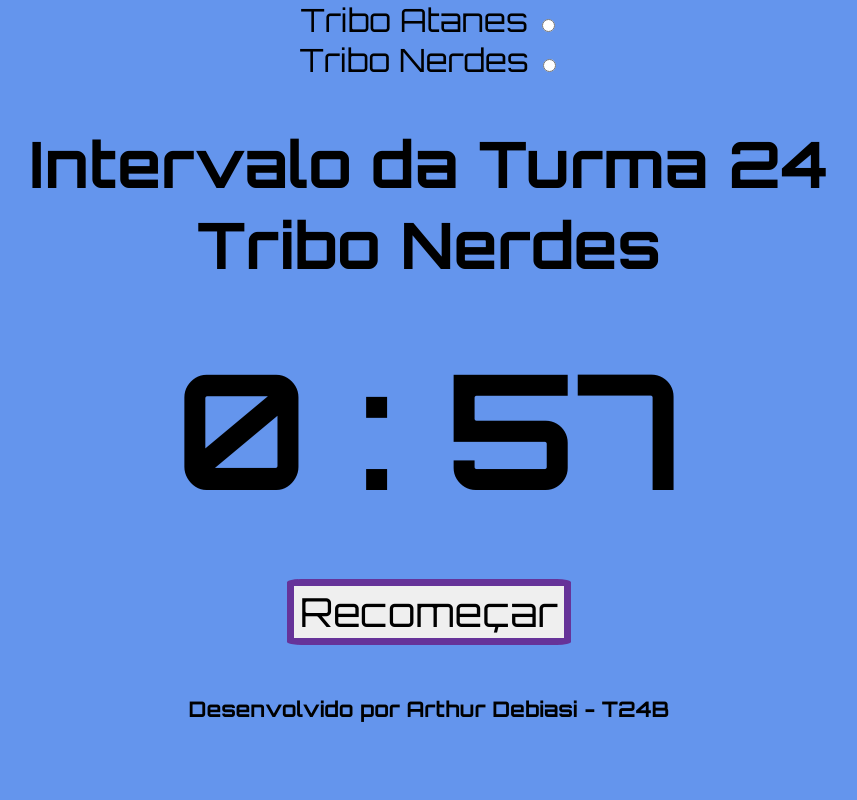
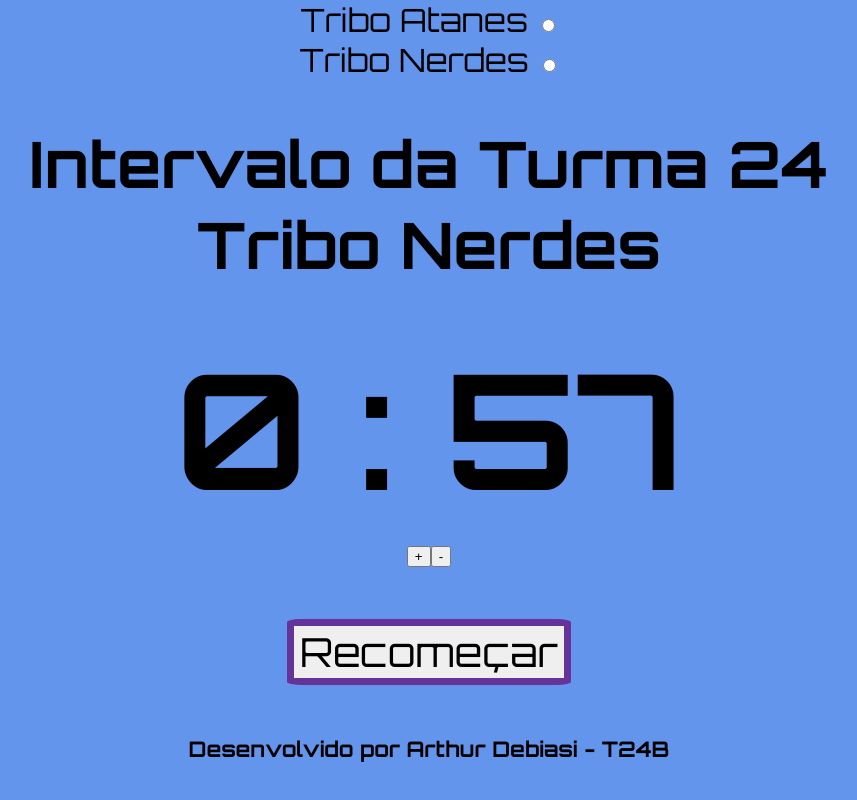
Before and after one commit to arthur-debiasi/countdowntimerNerdes, a React (Create React App) app: page / in a window 1280 px wide. Both pictures are taken after a click on the button "Começar". Shown: the top 800 px of the page, without its empty margins (211-1068 px from the left). Built offline with nearby package versions, Linux system fonts and the light colour scheme.

Commit message:
feat: botoes de volume e set state volume

```diff
--- a/src/App.jsx
+++ b/src/App.jsx
@@ -12,6 +12,7 @@ export default class App extends Component {
     seconds: 59,
     minutes: 1  ,
     timerId: 0,
+    volume: 1
   }
 
   handleChange = ({target: {name, value}}) => {
@@ -73,8 +74,22 @@ export default class App extends Component {
     // const audio = new Audio(ringer);
     // // audio.play();
   }
+
+  handleVolumeUp = () => {
+    this.setState(({volume}) => ({
+      volume: volume === 1 ? 1 : +(volume + 0.1).toFixed(2)
+    }));
+    console.log('+');
+  }
+
+  handleVolumeDown = () => {
+    this.setState(({volume}) => ({
+      volume: volume === 0 ? 0 : +(volume - 0.1).toFixed(2)
+    }))
+    console.log('-');
+  }
   render() {
-    const { isCountdownTimerOn, seconds, minutes, tribo } = this.state;
+    const { isCountdownTimerOn, seconds, minutes, tribo, volume } = this.state;
     return (
       <div className='container'>
         <label htmlFor="tribo-a">
@@ -95,6 +110,9 @@ export default class App extends Component {
           countdownTimerUnmount={ this.countdownTimerUnmount }
           minutes={ minutes }
           seconds={ seconds }
+          volume={ volume }
+          handleVolumeUp={ this.handleVolumeUp }
+          handleVolumeDown={ this.handleVolumeDown }
         />
         ) : (
         <CountdownSettings
--- a/src/components/CountdownTimer.jsx
+++ b/src/components/CountdownTimer.jsx
@@ -30,12 +30,24 @@ class CountdownTimer extends React.Component {
   }
 
   render() {
-    const { seconds, minutes } = this.props;
+    const { seconds, minutes, handleVolumeUp, handleVolumeDown } = this.props;
     // console.log('Render');
     // console.log(minutes, seconds);
     return (
       <div className='clock'>
         <h2 className='timer'>{`${minutes} : ${seconds}`}</h2>
+        <button
+            type='button'
+            onClick={ handleVolumeUp }
+          >
+            +
+          </button>
+          <button
+            type='button'
+            onClick={ handleVolumeDown }
+          >
+            -
+          </button>
       </div>
     );
   }
```
